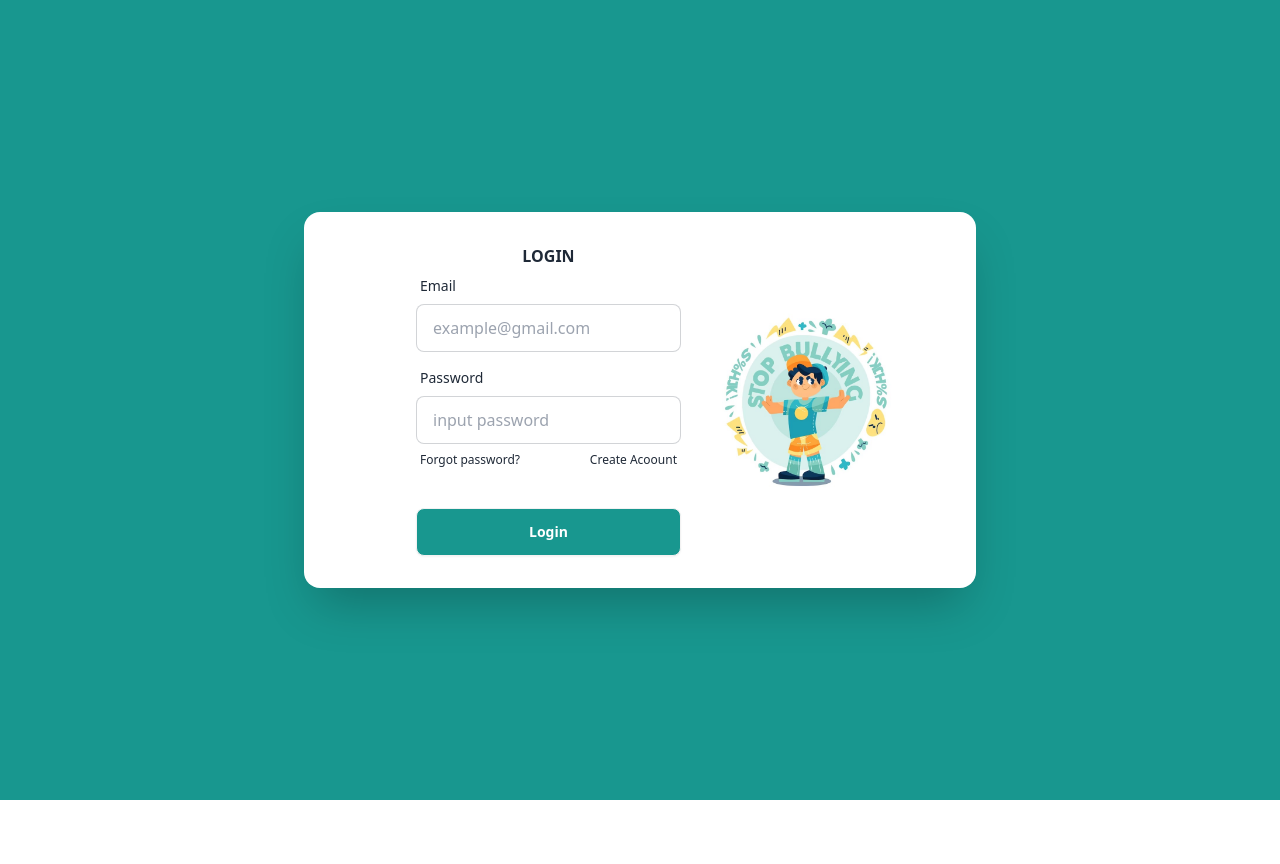
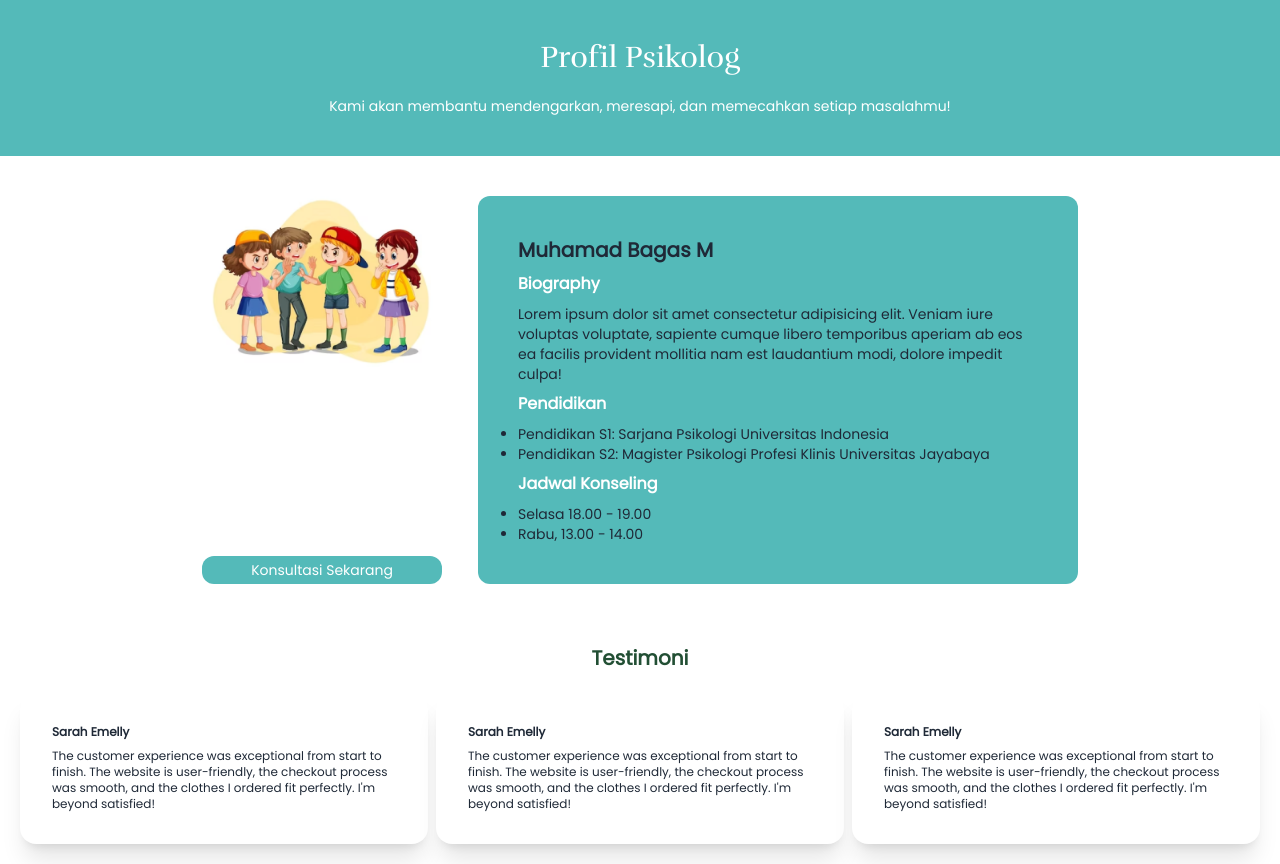
Before and after one commit to Skilvul-FS-24/final-project-bubuid, a React (Vite) app: page / in a window 1280 px wide. Before the commit the page ends 800 px from the top, so only its background shows below. Built offline with nearby package versions, Linux system fonts and the light colour scheme.

Commit message:
membuat halaman profile konsoler

```diff
--- a/src/App.jsx
+++ b/src/App.jsx
@@ -1,11 +1,13 @@
 import "./App.css";
+import DetailPsikolog from "./components/konseling/detailpsikolog";
 import Login from "./components/login/login";
 import Navbar from "./components/navbar/navbar";
 
 function App() {
   return (
     <>
-      <Login/>
+      {/* <Login/> */}
+      <DetailPsikolog/>
     </>
   );
 }
--- /dev/null
+++ b/src/components/konseling/detailpsikolog.jsx
@@ -0,0 +1,99 @@
+import React from "react";
+
+function DetailPsikolog() {
+  return (
+    <>
+      <div className="min-h-fit m-auto text-center bg-[#54BAB9] text-white">
+        <div className="p-10">
+          <h1 className="text-3xl font-rufina mb-5">Profil Psikolog</h1>
+          <p className="font-poppins text-sm">
+            Kami akan membantu mendengarkan, meresapi, dan memecahkan setiap
+            masalahmu!
+          </p>
+        </div>
+      </div>
+      <div class="flex flex-col md:flex-row justify-center p-10 gap-9">
+        <div class="md:basis-1/5 text-white font-poppins md:grid  md:place-content-between">
+          <img src="/src/assets/physical.png" alt="" className="w-full" />
+          <button className="w-full bg-[#54BAB9] rounded-xl text-sm p-1">
+            Konsultasi Sekarang
+          </button>
+        </div>
+        <div class="md:basis-1/2 p-10 bg-[#54BAB9] rounded-xl font-poppins">
+          <h1 className="text-xl font-bold">Muhamad Bagas M</h1>
+          <div className="mt-2">
+            <h1 className="text-white font-semibold mb-2">Biography</h1>
+            <p className="text-sm">
+              Lorem ipsum dolor sit amet consectetur adipisicing elit. Veniam
+              iure voluptas voluptate, sapiente cumque libero temporibus aperiam
+              ab eos ea facilis provident mollitia nam est laudantium modi,
+              dolore impedit culpa!
+            </p>
+          </div>
+          <div className="mt-2">
+            <h1 className="text-white font-semibold mb-2">Pendidikan</h1>
+            <ul className="list-disc text-sm">
+              <li>Pendidikan S1: Sarjana Psikologi Universitas Indonesia</li>
+              <li>
+                Pendidikan S2: Magister Psikologi Profesi Klinis Universitas
+                Jayabaya
+              </li>
+            </ul>
+          </div>
+          <div className="mt-2">
+            <h1 className="text-white font-semibold mb-2">Jadwal Konseling</h1>
+            <ul className="list-disc text-sm">
+              <li>Selasa 18.00 - 19.00</li>
+              <li>Rabu, 13.00 - 14.00</li>
+            </ul>
+          </div>
+        </div>
+      </div>
+      <div className="p-5">
+        <h1 className="mb-5 text-xl font-bold font-poppins text-[#224F34] text-center">
+          Testimoni
+        </h1>
+        <div className="flex flex-col md:flex-row gap-2 font-poppins justify-around">
+          <div>
+            <div className="card bg-base-100 shadow-xl">
+              <div className="card-body text-xs">
+                <h2 className="font-semibold">Sarah Emelly</h2>
+                <p>
+                  The customer experience was exceptional from start to finish.
+                  The website is user-friendly, the checkout process was smooth,
+                  and the clothes I ordered fit perfectly. I'm beyond satisfied!
+                </p>
+              </div>
+            </div>
+          </div>
+          <div>
+            <div className="card bg-base-100 shadow-xl">
+              <div className="card-body text-xs">
+                <h2 className="font-semibold">Sarah Emelly</h2>
+                <p>
+                  The customer experience was exceptional from start to finish.
+                  The website is user-friendly, the checkout process was smooth,
+                  and the clothes I ordered fit perfectly. I'm beyond satisfied!
+                </p>
+              </div>
+            </div>
+          </div>
+          <div>
+            <div className="card bg-base-100 shadow-xl">
+              <div className="card-body text-xs">
+                <h2 className="font-semibold">Sarah Emelly</h2>
+                <p>
+                  The customer experience was exceptional from start to finish.
+                  The website is user-friendly, the checkout process was smooth,
+                  and the clothes I ordered fit perfectly. I'm beyond satisfied!
+                </p>
+              </div>
+            </div>
+          </div>
+        </div>
+      </div>
+    </>
+  );
+}
+
+export default DetailPsikolog;
```
